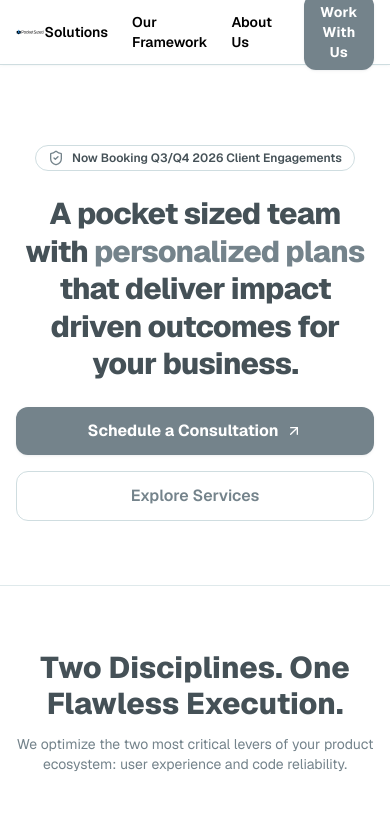
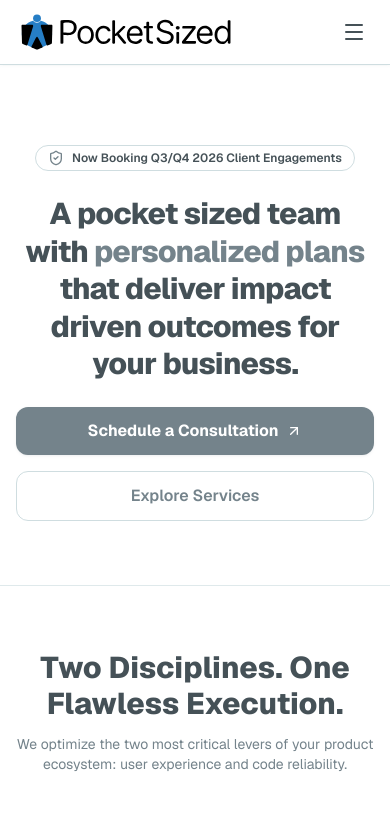
Before and after one commit to NickFasulo/gopocketsized, a Next.js app: page / in a window 390 px wide. Shown: the top 836 px of the page. Built offline with nearby package versions, Linux system fonts and the light colour scheme.

Commit message:
update header links to be inside hamburger menu on mobile screens

```diff
--- a/app/components/Contact.tsx
+++ b/app/components/Contact.tsx
@@ -97,7 +97,7 @@ export default function Contact() {
             <textarea id="message" name="message" required rows={5} placeholder="Tell us about your technical roadmap..." className="w-full px-4 py-3 rounded-xl bg-[#74838b]/30 border border-[#b0c7cc]/30 text-white placeholder-[#b0c7cc]/50 focus:outline-none focus:border-[#9db7bf] text-sm transition-colors duration-200 resize-none" />
           </div>
 
-          <button type="submit" disabled={status === 'PENDING'} className="w-full px-6 py-3.5 rounded-xl bg-[#74838b] text-white font-bold border border-[#b0c7cc]/30 hover:bg-[#9db7bf] disabled:bg-[#74838b]/40 disabled:text-[#b0c7cc]/60 disabled:cursor-not-allowed transition-colors duration-200 text-center text-sm shadow-md shadow-[#455157]/20">
+          <button type="submit" disabled={status === 'PENDING'} className="w-full px-6 py-3.5 rounded-xl bg-[#74838b] text-white font-bold border border-[#b0c7cc]/30 cursor-pointer hover:bg-[#9db7bf] disabled:bg-[#74838b]/40 disabled:text-[#b0c7cc]/60 disabled:cursor-not-allowed transition-colors duration-200 text-center text-sm shadow-md shadow-[#455157]/20">
             {status === 'PENDING' ? 'Transmitting...' : 'Submit Inquiry'}
           </button>
         </form>
--- a/app/components/Header.tsx
+++ b/app/components/Header.tsx
@@ -1,35 +1,94 @@
+"use client";
+import { useState } from 'react';
 import Link from 'next/link';
 import Image from 'next/image';
+import { Menu, X } from 'lucide-react';
 
 export default function Header() {
+  const [isOpen, setIsOpen] = useState(false);
+  const toggleMenu = () => setIsOpen(!isOpen);
+  const closeMenu = () => setIsOpen(false);
+
   return (
     <nav className="border-b border-[#b0c7cc]/60 bg-white sticky top-0 z-50 shadow-sm shadow-[#74838b]/5">
       <div className="max-w-6xl mx-auto px-4 sm:px-6 lg:px-8 h-16 flex items-center justify-between">
 
-        <Link href="/#hero" className="flex items-center gap-2 font-extrabold text-xl tracking-tight text-[#455157] group">
+        <Link href="/#hero" onClick={closeMenu} className="flex items-center gap-2 font-extrabold text-xl tracking-tight text-[#455157] group">
           <Image
             src="/logo.svg"
             alt="PocketSized Logo"
             width={32}
             height={32}
             priority
-            className="w-60 h-full object-contain transition-transform group-hover:scale-102"
+            className="w-55 h-full object-contain transition-transform group-hover:scale-102"
           />
         </Link>
 
-        <div className="flex items-center gap-6 text-sm font-semibold text-black">
+        {/* Desktop Navigation */}
+        <div className="hidden md:flex items-center gap-6 text-sm font-semibold text-black">
           <a href="/#services" className="hover:text-[#455157] transition-colors duration-200 ease-out cursor-pointer block py-1">Solutions</a>
-          <a href="/#solutions" className="hover:text-[#455157] transition-colors duration-200 ease-out cursor-pointer block py-1">Our Framework</a>
+          <a href="/#solutions" className="hover:text-[#455157] transition-colors duration-200 ease-out cursor-pointer block py-1">Framework</a>
           <Link href="/about" className="hover:text-[#455157] transition-colors duration-200 ease-out cursor-pointer block py-1">About Us</Link>
 
           <a
             href="/#contact"
-            className="ml-2 px-4 py-2 rounded-xl bg-[#74838b] text-white font-bold hover:bg-[#455157] active:bg-[#74838b] transition-colors duration-200 ease-out shadow-sm shadow-[#74838b]/10 tracking-wide text-center"
+            className="ml-2 px-4 py-2 rounded-xl bg-[#74838b] text-white font-bold hover:bg-[#455157] active:bg-[#74838b] transition-colors duration-200 ease-out shadow-sm shadow-[#74838b]/10 tracking-wide text-center cursor-pointer"
           >
             Work With Us
           </a>
         </div>
 
+        {/* Mobile Hamburger Button */}
+        <div className="flex md:hidden">
+          <button
+            onClick={toggleMenu}
+            type="button"
+            className="inline-flex items-center justify-center p-2 rounded-xl text-[#455157] hover:bg-[#b0c7cc]/10 cursor-pointer focus:outline-none transition-colors duration-200"
+            aria-controls="mobile-menu"
+            aria-expanded={isOpen}
+          >
+            <span className="sr-only">Open main menu</span>
+            {isOpen ? <X className="w-6 h-6" /> : <Menu className="w-6 h-6" />}
+          </button>
+        </div>
+
+      </div>
+
+      {/* Mobile Menu Panel */}
+      <div className={`${isOpen ? 'block' : 'hidden'} md:hidden border-t border-[#b0c7cc]/40 bg-white`} id="mobile-menu">
+        <div className="px-4 pt-3 pb-5 space-y-3 text-base font-semibold text-black flex flex-col">
+          <a
+            href="/#services"
+            onClick={closeMenu}
+            className="hover:text-[#455157] hover:bg-[#b0c7cc]/10 px-3 py-2 rounded-xl transition-colors duration-200 ease-out cursor-pointer"
+          >
+            Solutions
+          </a>
+          <a
+            href="/#solutions"
+            onClick={closeMenu}
+            className="hover:text-[#455157] hover:bg-[#b0c7cc]/10 px-3 py-2 rounded-xl transition-colors duration-200 ease-out cursor-pointer"
+          >
+            Framework
+          </a>
+          <Link
+            href="/about"
+            onClick={closeMenu}
+            className="hover:text-[#455157] hover:bg-[#b0c7cc]/10 px-3 py-2 rounded-xl transition-colors duration-200 ease-out cursor-pointer"
+          >
+            About Us
+          </Link>
+
+          <div className="pt-2 px-3">
+            <a
+              href="/#contact"
+              onClick={closeMenu}
+              className="w-full block px-4 py-3 rounded-xl bg-[#74838b] text-white font-bold hover:bg-[#455157] active:bg-[#74838b] transition-colors duration-200 ease-out shadow-sm shadow-[#74838b]/10 tracking-wide text-center cursor-pointer"
+            >
+              Work With Us
+            </a>
+          </div>
+        </div>
       </div>
     </nav>
   );
```
